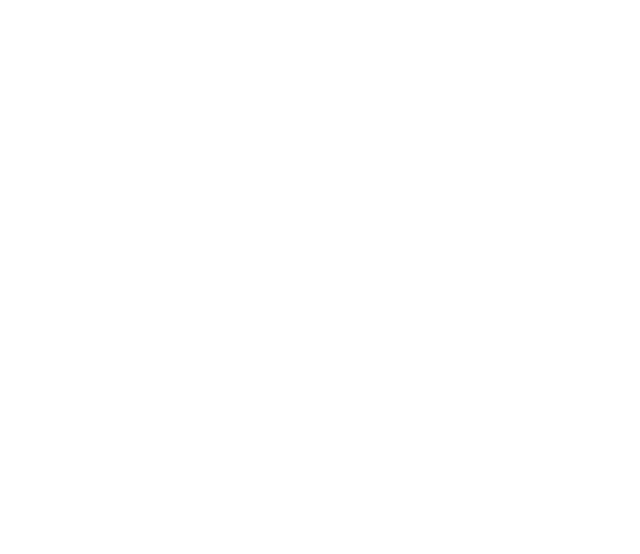
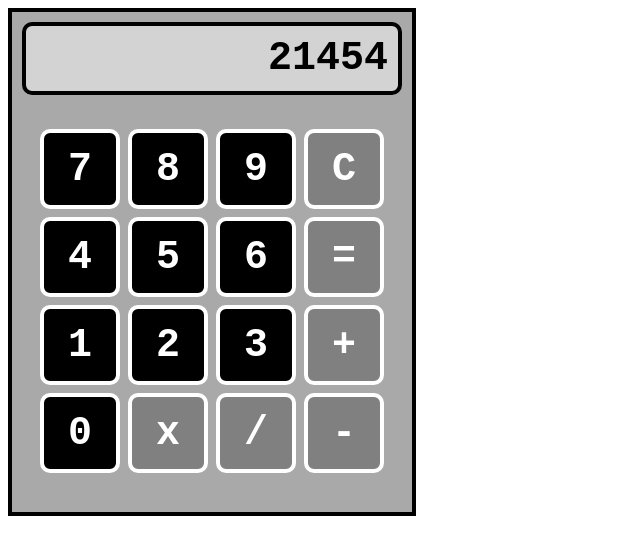
Before and after one commit to prospero-apps/calculator, a plain HTML site: page index.html in a window 1280 px wide. Shown: the whole page, without its empty margins (0-640 px from the left). Drawn offline with Linux system fonts and the light colour scheme.

Commit message:
Add UI including buttons and display

```diff
--- a/index.html
+++ b/index.html
@@ -9,6 +9,34 @@
     <script src="js-file.js"></script>
 </head>
 <body>
-
+    <div class="container">
+        <div id="display">21454</div>
+        <div id="buttons">
+            <div class="row">
+                <button id="7" class="num">7</button>
+                <button id="8" class="num">8</button>
+                <button id="9" class="num">9</button>
+                <button id="C" class="func">C</button>
+            </div>
+            <div class="row">
+                <button id="4" class="num">4</button>
+                <button id="5" class="num">5</button>
+                <button id="6" class="num">6</button>
+                <button id="=" class="func">=</button>
+            </div>
+            <div class="row">
+                <button id="1" class="num">1</button>
+                <button id="2" class="num">2</button>
+                <button id="3" class="num">3</button>
+                <button id="+" class="func">+</button>
+            </div>
+            <div class="row">
+                <button id="0" class="num">0</button>
+                <button id="x" class="func">x</button>
+                <button id="/" class="func">/</button>
+                <button id="-" class="func">-</button>
+            </div>
+        </div>
+    </div>
 </body>
 </html>
--- a/style.css
+++ b/style.css
@@ -0,0 +1,50 @@
+.container {
+    display: flex;
+    flex-direction: column;
+    border: 4px solid black;
+    width: 400px;
+    height: 500px;
+    align-items: center;
+    background-color: darkgray;
+}
+
+#display {
+    text-align: right;
+    margin: 10px;
+    padding: 10px;
+    align-self: stretch;
+    border-radius: 10px;;
+    border: 4px solid black;
+    background-color: lightgray;
+    color: black;
+    font-size: 40px;
+    font-weight: bold;
+    font-family: 'Courier New', Courier, monospace;
+}
+
+#buttons {
+    display: flex;
+    flex: 1;
+    flex-direction: column;
+    padding: 20px;
+}
+
+button {
+    min-width: 80px;
+    min-height: 80px;
+    margin: 4px 2px;
+    font-family: 'Courier New', Courier, monospace;
+    font-size: 40px;
+    font-weight: bold;
+    color: white;
+    border-radius: 10px;
+    border: 4px solid white;
+}
+
+button.num {
+    background-color: black;
+}
+
+button.func {
+    background-color: gray;
+}
```
